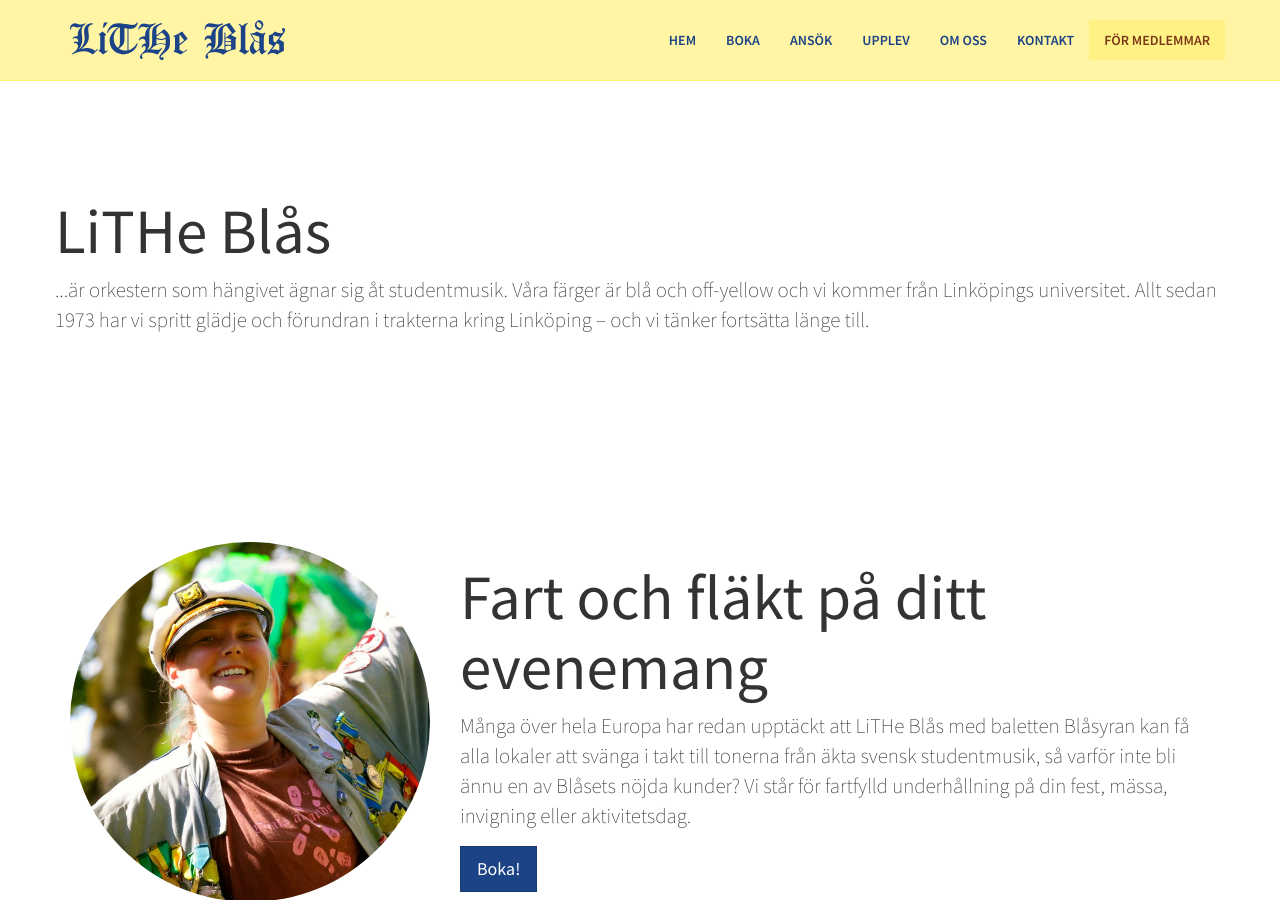
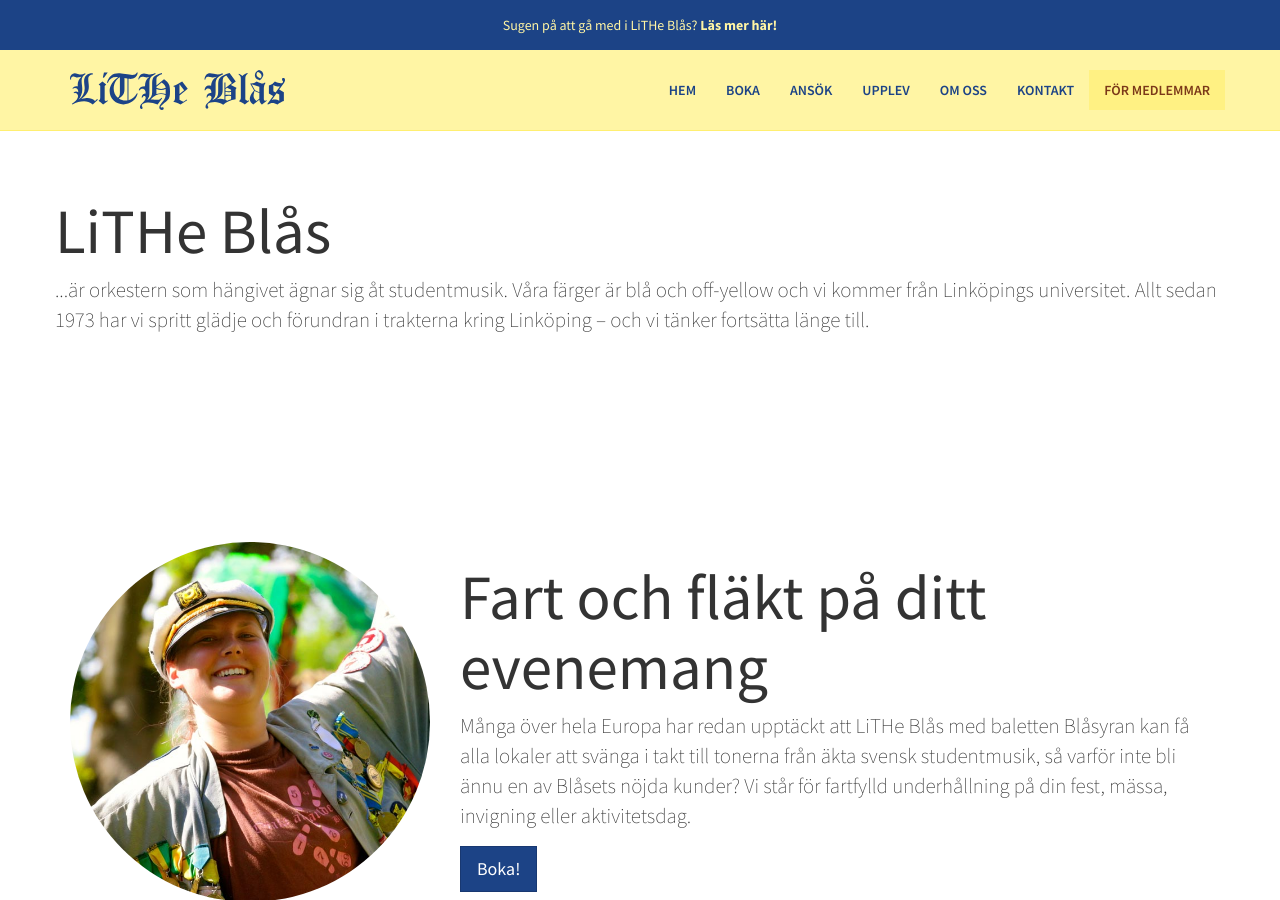
Before and after one commit to litheblas/litheblas.org, a Jekyll site: the page built from index.md, in a window 1280 px wide and 900 px high. Built offline with Jekyll 4.4.1, drawn with Linux system fonts in a browser that asks for light colours; nearby versions of some CDN libraries.

Commit message:
Update header.html

```diff
--- a/_includes/header.html
+++ b/_includes/header.html
@@ -1,6 +1,6 @@
 <header>
     <div class="navbar navbar-default navbar-fixed-top navbar-main">
-        <!-- <div id="luciafest-promo" style="min-height: 50px;display: block;background: #1c4386;color: #fff5a4;text-align: center;margin-top: -20px;margin-bottom: 20px;padding: 15px 10px 5px;"><p>11 december är det dags för <a href="/luciafesten" style="color: #fff5a4; font-weight:bold;">Luciafesten</a> - årets mysigaste fest. Boka in det i kalendern idag! <a href="/luciafesten" style="color: #fff5a4; font-weight:bold;">Läs mer här!</a></p></div> -->
+        <div id="luciafest-promo" style="min-height: 50px;display: block;background: #1c4386;color: #fff5a4;text-align: center;margin-top: -20px;margin-bottom: 20px;padding: 15px 10px 5px;"><p>Sugen på att gå med i LiTHe Blås? <a href="/ansok" style="color: #fff5a4; font-weight:bold;">Läs mer här!</a></p></div>
         <div class="container">
             <div class="navbar-header">
                 <a href="{{ "/" | relative_url }}" class="navbar-brand">
```
